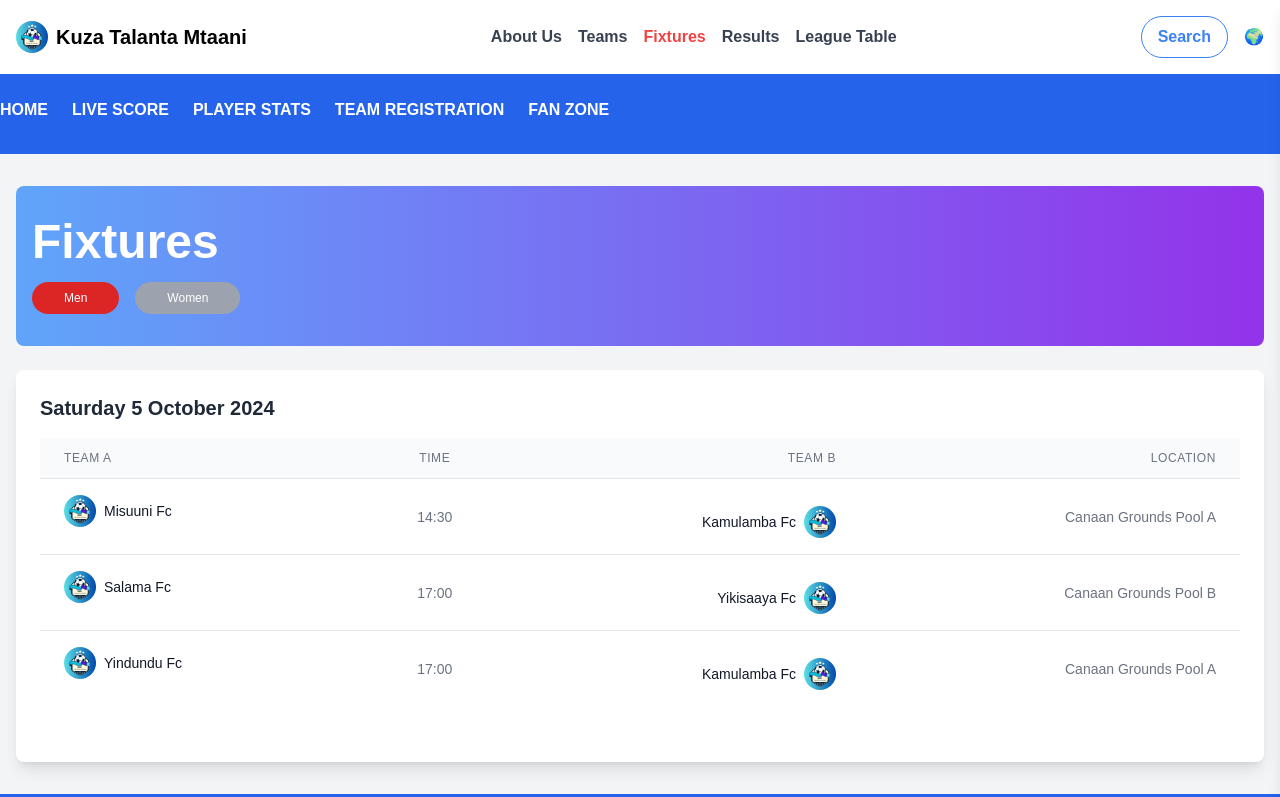
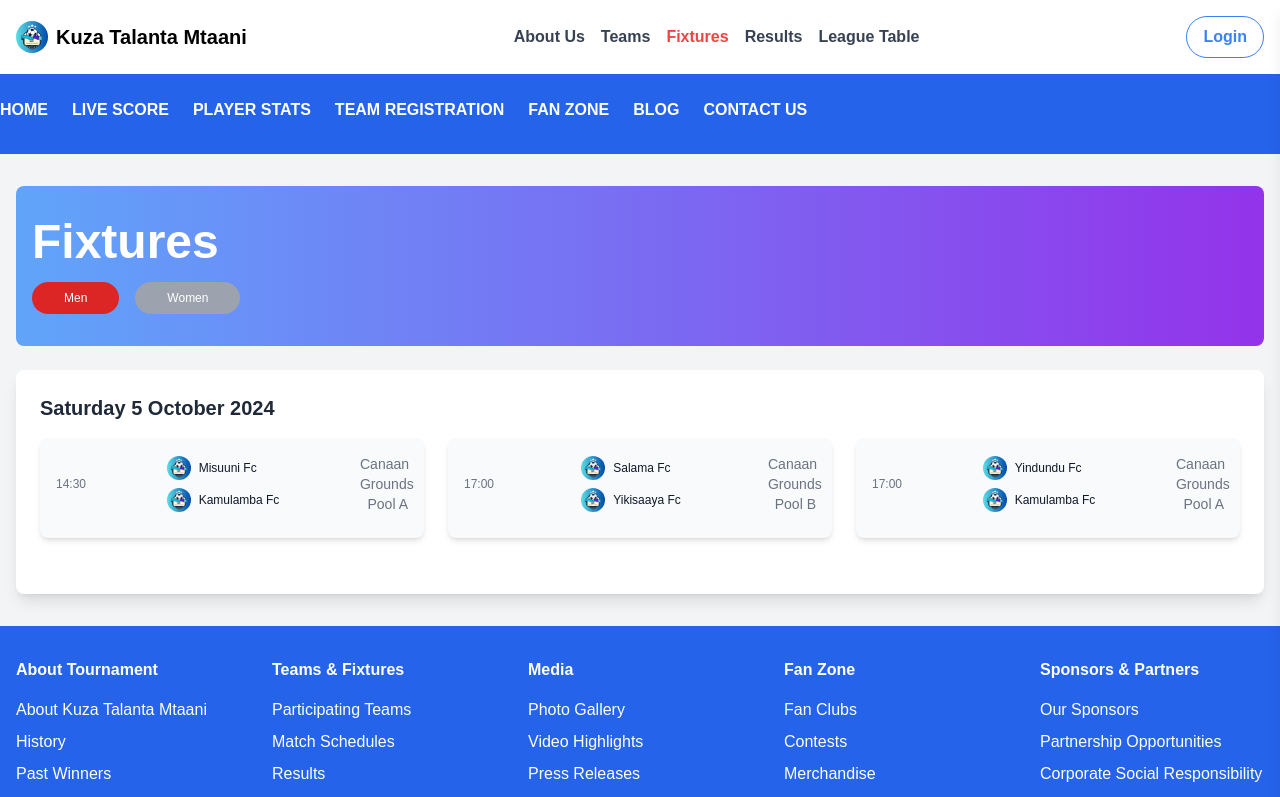
Before and after one commit to Richardkyalo/talanta-mtaani, a Next.js app: page /Fixtures in a window 1280 px wide. Shown: the top 797 px of the page. Built offline with nearby package versions, Linux system fonts and the light colour scheme.

Commit message:
fixtures

```diff
--- a/components/Fixtures/Fixtures.js
+++ b/components/Fixtures/Fixtures.js
@@ -11,7 +11,6 @@ const Fixtures = () => {
                 { time: '14:30', home: 'Misuuni Fc', away: 'Kamulamba Fc', location: 'Canaan Grounds Pool A', homeLogo: '/image/1.jpg', awayLogo: '/image/1.jpg' },
                 { time: '17:00', home: 'Salama Fc', away: 'Yikisaaya Fc', location: 'Canaan Grounds Pool B', homeLogo: '/image/1.jpg', awayLogo: '/image/1.jpg' },
                 { time: '17:00', home: 'Yindundu Fc', away: 'Kamulamba Fc', location: 'Canaan Grounds Pool A', homeLogo: '/image/1.jpg', awayLogo: '/image/1.jpg' },
-                // Add more men's fixtures
             ]
         }
     ];
@@ -22,13 +21,11 @@ const Fixtures = () => {
             matches: [
                 { time: '14:30', home: 'Kamulamba Women Fc', away: 'Salama Women Fc', location: 'Canaan Grounds Pool C', homeLogo: '/image/1.jpg', awayLogo: '/image/1.jpg' },
                 { time: '17:00', home: 'Yikisaaya Women Fc', away: 'Misuuni Women Fc', location: 'Canaan Grounds Pool B', homeLogo: '/image/1.jpg', awayLogo: '/image/1.jpg' },
-                // Add more women's fixtures
             ]
         }
     ];
 
     const [isMen, setIsMen] = useState(true);
-
     const displayedFixtures = isMen ? menFixtures : womenFixtures;
 
     return (
@@ -40,25 +37,23 @@ const Fixtures = () => {
                     {/* Men’s Fixtures Button */}
                     <button
                         onClick={() => setIsMen(true)}
-                        className={`${
-                            isMen ? 'bg-red-600' : 'bg-gray-400'
-                        } text-white py-2 px-8 rounded-full text-xs hover:bg-red-700`}
+                        className={`${isMen ? 'bg-red-600' : 'bg-gray-400'
+                            } text-white py-2 px-8 rounded-full text-xs hover:bg-red-700`}
                     >
                         Men
                     </button>
                     {/* Women’s Fixtures Button */}
                     <button
                         onClick={() => setIsMen(false)}
-                        className={`${
-                            !isMen ? 'bg-blue-600' : 'bg-gray-400'
-                        } text-white py-2 px-8 rounded-full text-xs hover:bg-blue-700`}
+                        className={`${!isMen ? 'bg-blue-600' : 'bg-gray-400'
+                            } text-white py-2 px-8 rounded-full text-xs hover:bg-blue-700`}
                     >
                         Women
                     </button>
                 </div>
             </div>
 
-            {/* Fixtures Table Display */}
+            {/* Fixtures Card Display */}
             <div className="bg-white shadow-lg rounded-lg p-6">
                 {displayedFixtures.map((fixtureGroup, index) => (
                     <div key={index} className="mb-8">
@@ -66,53 +61,41 @@ const Fixtures = () => {
                         <h2 className="text-xl font-bold text-gray-800 mb-4">
                             {fixtureGroup.date}
                         </h2>
-                        <div className="overflow-x-auto">
-                            <table className="min-w-full divide-y divide-gray-200">
-                                <thead>
-                                    <tr className="bg-gray-50">
-                                        <th className="px-6 py-3 text-left text-xs font-medium text-gray-500 uppercase tracking-wider">Team A</th>
-                                        <th className="px-6 py-3 text-center text-xs font-medium text-gray-500 uppercase tracking-wider">Time</th>
-                                        <th className="px-6 py-3 text-right text-xs font-medium text-gray-500 uppercase tracking-wider">Team B</th>
-                                        <th className="px-6 py-3 text-right text-xs font-medium text-gray-500 uppercase tracking-wider">Location</th>
-                                    </tr>
-                                </thead>
-                                <tbody className="bg-white divide-y divide-gray-200">
-                                    {fixtureGroup.matches.map((match, idx) => (
-                                        <tr key={idx}>
-                                            {/* Home Team */}
-                                            <td className="px-6 py-4 whitespace-nowrap flex items-center gap-2">
+                        <div className="grid grid-cols-1 sm:grid-cols-2 lg:grid-cols-3 gap-6">
+                            {fixtureGroup.matches.map((match, idx) => (
+                                <div key={idx} className="bg-gray-50 rounded-lg p-4 shadow-md flex flex-col justify-between">
+                                    <div className="flex items-center justify-between mb-2">
+                                        <span className="text-xs text-gray-500">{match.time}</span>
+                                        <div className='flex flex-col gap-2'>
+                                            <div className="flex items-center gap-2">
                                                 <Image
                                                     src={match.homeLogo}
-                                                    width={32}
-                                                    height={32}
+                                                    width={24}
+                                                    height={24}
                                                     alt={match.home}
-                                                    className="w-8 h-8 rounded-full"
+                                                    className="rounded-full"
                                                 />
-                                                <span className="text-sm font-medium text-gray-900">{match.home}</span>
-                                            </td>
-                                            {/* Time */}
-                                            <td className="px-6 py-4 text-center text-sm text-gray-500">
-                                                {match.time}
-                                            </td>
-                                            {/* Away Team */}
-                                            <td className="px-6 py-4 whitespace-nowrap text-right flex justify-end items-center gap-2">
-                                                <span className="text-sm font-medium text-gray-900">{match.away}</span>
+                                                <span className="text-xs font-medium text-gray-900">{match.home}</span>
+                                            </div>
+                                            <div className="flex items-center gap-2">
                                                 <Image
                                                     src={match.awayLogo}
                                                     alt={match.away}
-                                                    width={32}
-                                                    height={32}
-                                                    className="w-8 h-8 rounded-full"
+                                                    width={24}
+                                                    height={24}
+                                                    className="rounded-full"
                                                 />
-                                            </td>
-                                            {/* Location */}
-                                            <td className="px-6 py-4 whitespace-nowrap text-right text-sm text-gray-500">
-                                                {match.location}
-                                            </td>
-                                        </tr>
-                                    ))}
-                                </tbody>
-                            </table>
+                                                <span className="text-xs font-medium text-gray-900">{match.away}</span>
+
+                                            </div>
+                                        </div>
+                                        <div className="max-w-12 text-sm text-gray-500 text-right">
+                                        {match.location}
+                                    </div>
+                                    </div>
+
+                                </div>
+                            ))}
                         </div>
                     </div>
                 ))}
--- a/components/Home/search/Search.js
+++ b/components/Home/search/Search.js
@@ -5,7 +5,7 @@ import { IoMdFootball } from "react-icons/io";
 const FootballTournamentSearch = () => {
   return (
     <section className="bg-gray-100 -mt-6 md:-mt-24 py-8">
-      <div className="mx-auto text-center">
+      <div className="container mx-auto text-center">
         {/* Hero Section */}
         <div className="relative z-10 bg-cover bg-center h-48">
           <div className="absolute inset-0 rounded-t-2xl bg-white"></div>
--- a/components/Layout/header/Header.js
+++ b/components/Layout/header/Header.js
@@ -29,7 +29,7 @@ const Header = () => {
 
                 {/* Desktop Menu */}
                 <nav className="hidden md:flex space-x-4">
-                    <a href="/" className={isActiveLink('/AboutUs')}>About Us</a>
+                    <a href="/AboutUs" className={isActiveLink('/AboutUs')}>About Us</a>
                     <a href="/Teams" className={isActiveLink('/Teams')}>Teams</a>
                     <a href="/Fixtures" className={isActiveLink('/Fixtures')}>Fixtures</a>
                     <a href="/Results" className={isActiveLink('/Results')}>Results</a>
@@ -38,8 +38,7 @@ const Header = () => {
 
                 {/* Right Section (Search and Language) */}
                 <div className="hidden md:flex items-center space-x-4">
-                    <button className="border border-blue-500 text-blue-500 px-4 py-2 rounded-full">Search</button>
-                    <button className="text-gray-700">🌍</button>
+                    <a href='' className="btn btn-sm border border-blue-500 text-blue-500 px-4 py-2 hover:bg-blue-500 hover:text-white rounded-full">Login</a>
                 </div>
 
                 {/* Mobile Menu Button */}
@@ -90,9 +89,10 @@ const Header = () => {
                     <a href="/PlayerStats" className={`text-gray-700 hover:text-blue-500 ${pathname === '/PlayerStats' ? 'text-red-500' : ''}`}>Player Stats</a>
                     <a href="/TeamReg" className={`text-gray-700 hover:text-blue-500 ${pathname === '/TeamReg' ? 'text-red-500' : ''}`}>Team Registration</a>
                     <a href="#" className={`text-gray-700 hover:text-blue-500 ${pathname === '/FanZone' ? 'text-red-500' : ''}`}>Fan Zone</a>
-                    <div className='flex flex-col space-y-4 p-8'>
-                        <button className="border border-blue-500 text-blue-500 px-4 py-2 rounded-full">Search</button>
-                        <button className="text-gray-700">🌍</button>
+                    <a href="/Blog" className={`text-gray-700 hover:text-blue-500 ${pathname === '/Blog' ? 'text-red-500' : ''}`}>Blog</a>
+                    <a href="/ContactUs" className={`text-gray-700 hover:text-blue-500 ${pathname === '/ContactUs' ? 'text-red-500' : ''}`}>Contact Us</a>
+                    <div className='flex flex-col space-y-4 p-8 w-full text-center'>
+                        <a href='' className="btn btn-sm w-full border border-blue-500 text-blue-500 px-4 py-2 rounded-full hover:bg-blue-500 hover:text-white">Login</a>
                     </div>
                 </nav>
             </div>
--- a/components/Layout/header/navigation/Navigation.js
+++ b/components/Layout/header/navigation/Navigation.js
@@ -17,6 +17,8 @@ const Navigation = () => {
                     <a href="/PlayerStats" className={`text-white ${isActive('/PlayerStats')}`}>PLAYER STATS</a>
                     <a href="/TeamReg" className={`text-white ${isActive('/TeamReg')}`}>TEAM REGISTRATION</a>
                     <a href="#" className={`text-white ${isActive('/FanZone')}`}>FAN ZONE</a>
+                    <a href="/Blog" className={`text-white ${isActive('/Blog')}`}>BLOG</a>
+                    <a href="/ContactUs" className={`text-white ${isActive('/ContactUs')}`}>CONTACT US</a>
                 </div>
             </nav>
         </>
```
